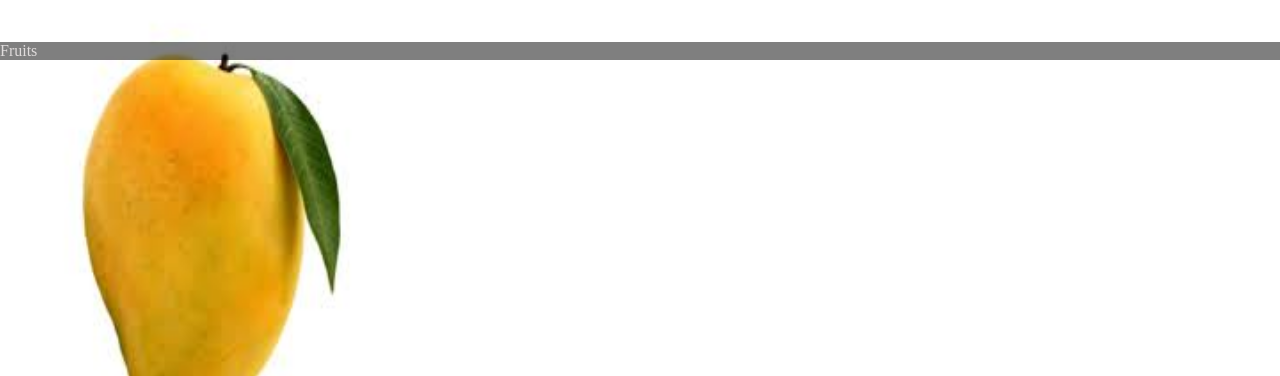
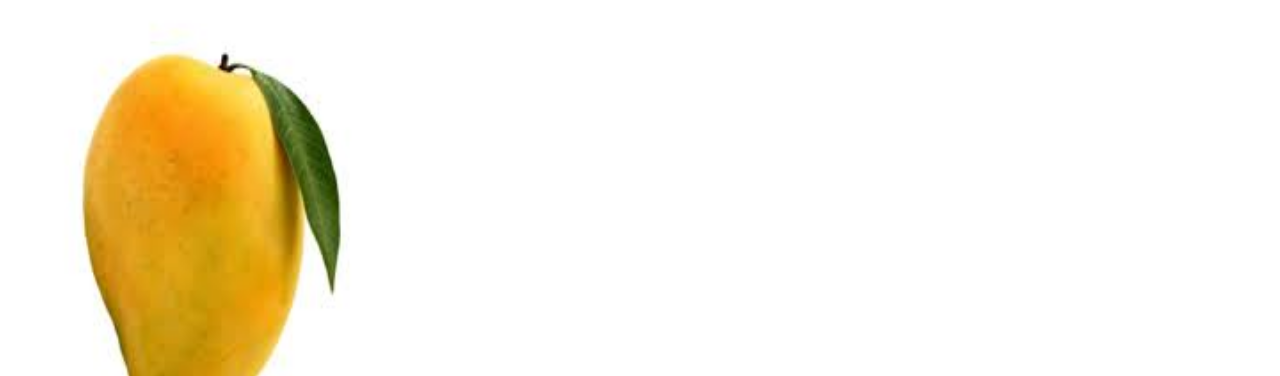
Before and after one commit to abhiram1518/WD-Module-1, a plain HTML site: page Apple and Mango.html in a window 1280 px wide. Shown: the part 724-1100 px from the top of the page. Drawn offline with Linux system fonts and the light colour scheme.

Commit message:
Update Apple and Mango.html

```diff
--- a/Apple and Mango.html
+++ b/Apple and Mango.html
@@ -9,6 +9,6 @@
     <img src="Fruits.jpg" alt="Fruits " width="500" height="700">
     <img src="Apple.jpeg" alt="Apple " width="400" height="500">
     <img src="mango.jpeg" alt="Mango" width="400" height="500">
-    <p style="position: absolute; bottom: 0; left: 0; width: 100%; text-align: left; color: rgb(224, 220, 220); background-color: rgba(0, 0, 0, 0.5);">Fruits</p>
+
 </body>
 </html>
```
